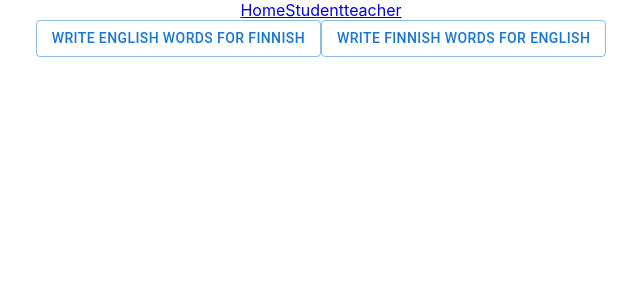
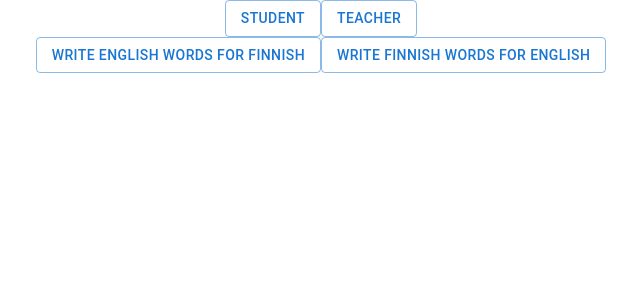
Before and after one commit to villeN24/Language-App, a React (Create React App) app in the folder frontend/: page /student in a window 1280 px wide. Shown: the top 300 px of the page, without its empty margins (319-959 px from the left). Built offline with nearby package versions, Linux system fonts and the light colour scheme.

Commit message:
Update visuals.

```diff
--- a/frontend/src/App.js
+++ b/frontend/src/App.js
@@ -3,14 +3,14 @@ import React from "react";
 import { BrowserRouter, Routes, Route, Link } from "react-router-dom";
 import StudentComponent from "./components/StudentComponent";
 import TeacherComponent from "./components/TeacherComponent";
+import Button from "@mui/material/Button";
 
 const App = () => {
   return (
     <div className="App">
       <BrowserRouter>
-        <Link to="/">Home</Link>
-        <Link to="/student">Student</Link>
-        <Link to="/teacher">teacher</Link>
+        <Link to="/student"><Button variant="outlined">Student</Button></Link>
+        <Link to="/teacher"><Button variant="outlined">Teacher</Button></Link>
         <Routes>
           <Route path="/student" element={<StudentComponent/>} />
           <Route path="/teacher" element={<TeacherComponent/>} />
```
